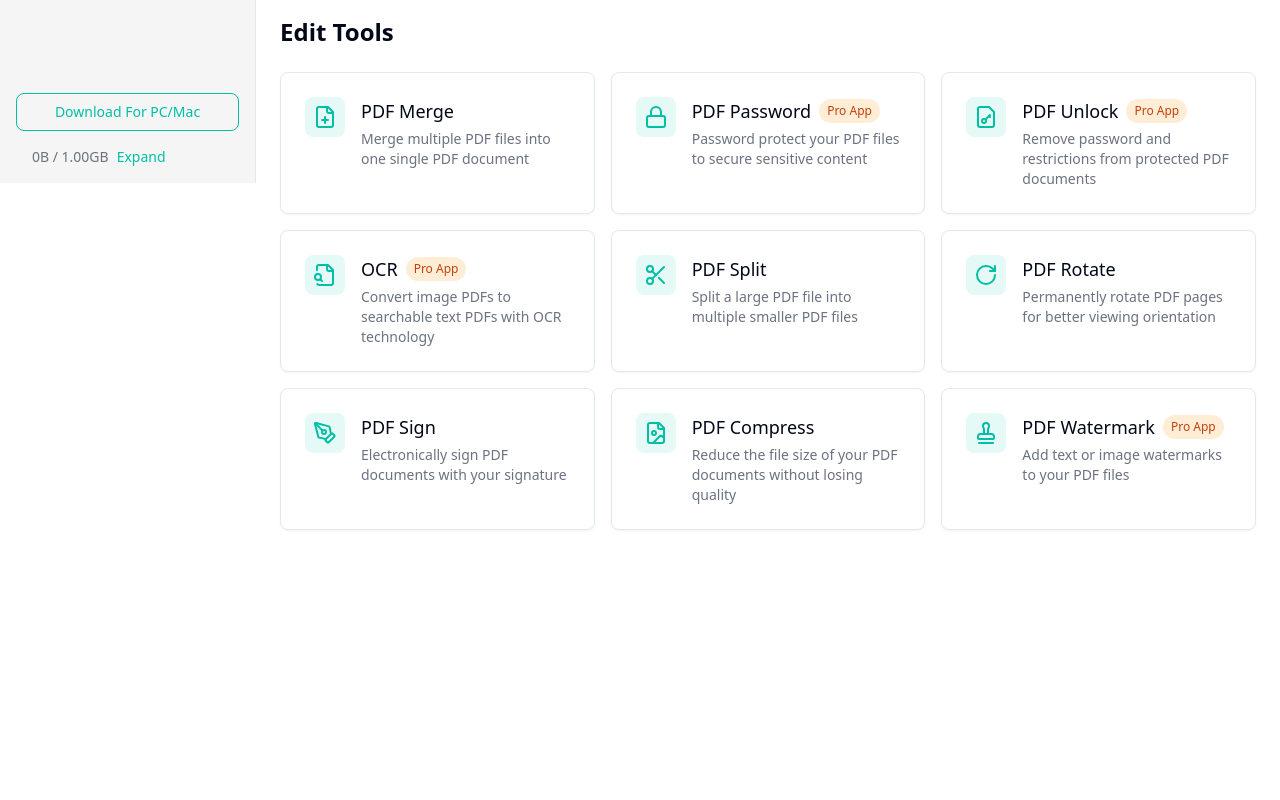
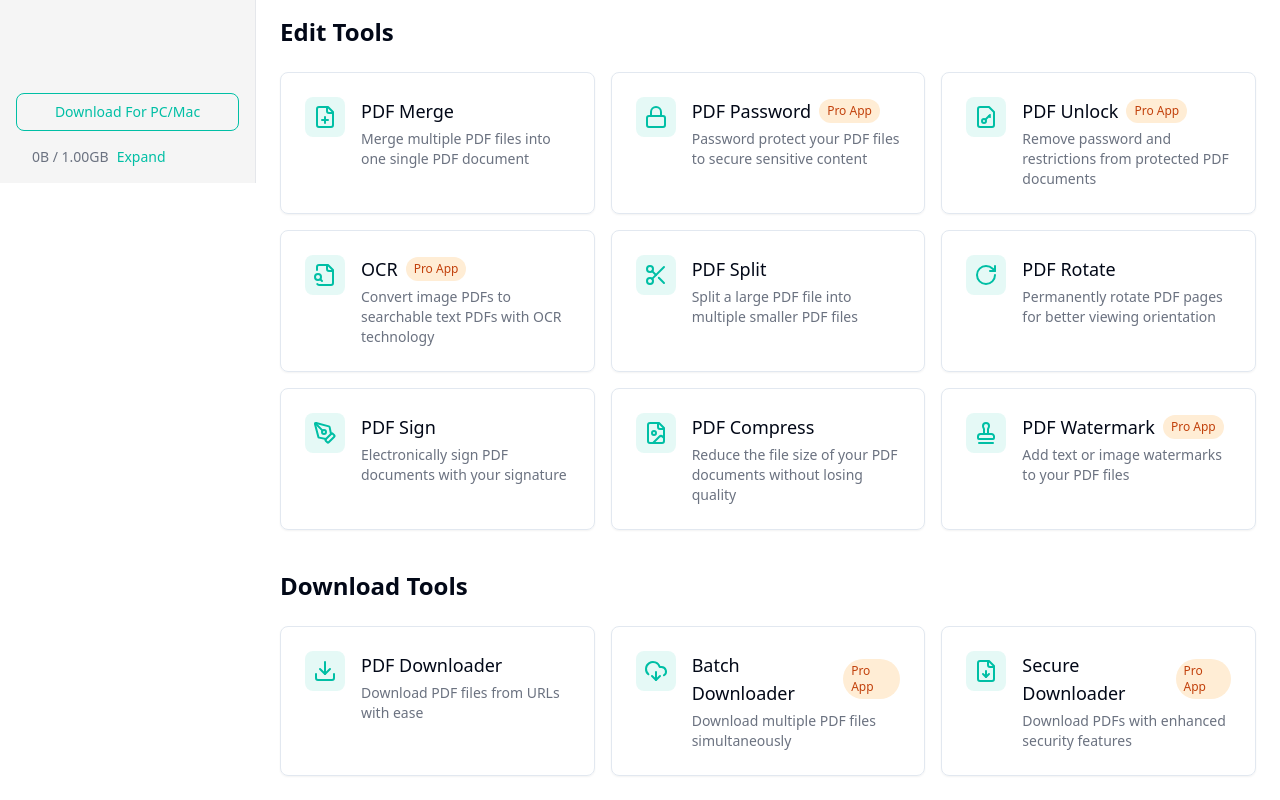
Before and after one commit to Sanjokgc/cam-scanner-replica-ui, a React (Vite) app: page /tools in a window 1280 px wide. Shown: the part 617-1417 px from the top of the page. Before the commit the page ends 1171 px from the top, so only its background shows below. Built offline with nearby package versions, Linux system fonts and the light colour scheme.

Commit message:
Added Downloader section with PDF Downloader, Batch Downloader, and Secure Downloader tools

```diff
--- a/src/pages/Tools.tsx
+++ b/src/pages/Tools.tsx
@@ -1,7 +1,7 @@
 import {
   FileText, FileSpreadsheet, Presentation, Image as ImageIcon,
   FilePlus, Lock, FileKey, FileSearch, Scissors, RotateCw,
-  PenTool, FileImage, Stamp
+  PenTool, FileImage, Stamp, Download, CloudDownload, FileDown
 } from "lucide-react";
 import { Card } from "@/components/ui/card";
 
@@ -149,6 +149,29 @@ const Tools = () => {
     }
   ];
 
+  const downloadTools: Tool[] = [
+    {
+      icon: Download,
+      label: "PDF Downloader",
+      description: "Download PDF files from URLs with ease",
+      id: "pdf-downloader"
+    },
+    {
+      icon: CloudDownload,
+      label: "Batch Downloader",
+      description: "Download multiple PDF files simultaneously",
+      isProFeature: true,
+      id: "batch-downloader"
+    },
+    {
+      icon: FileDown,
+      label: "Secure Downloader",
+      description: "Download PDFs with enhanced security features",
+      isProFeature: true,
+      id: "secure-downloader"
+    }
+  ];
+
   return (
     <div className="space-y-10">
       <div>
@@ -168,6 +191,15 @@ const Tools = () => {
           ))}
         </div>
       </div>
+
+      <div>
+        <h2 className="text-2xl font-semibold mb-6">Download Tools</h2>
+        <div className="grid grid-cols-1 md:grid-cols-2 lg:grid-cols-3 gap-4">
+          {downloadTools.map((tool) => (
+            <ToolCard key={tool.id} {...tool} />
+          ))}
+        </div>
+      </div>
     </div>
   );
 };
```
